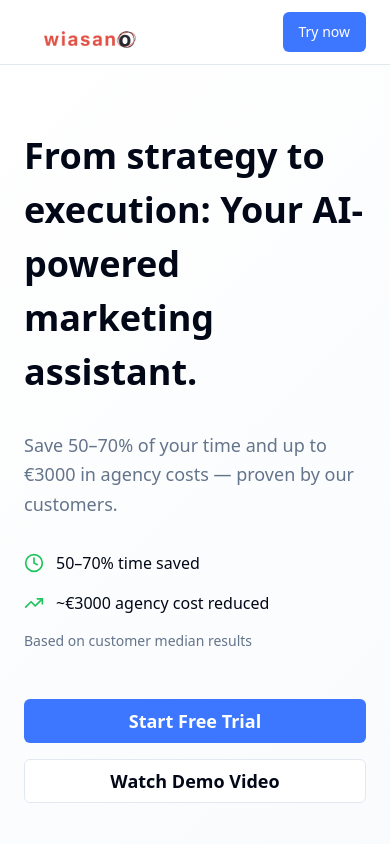
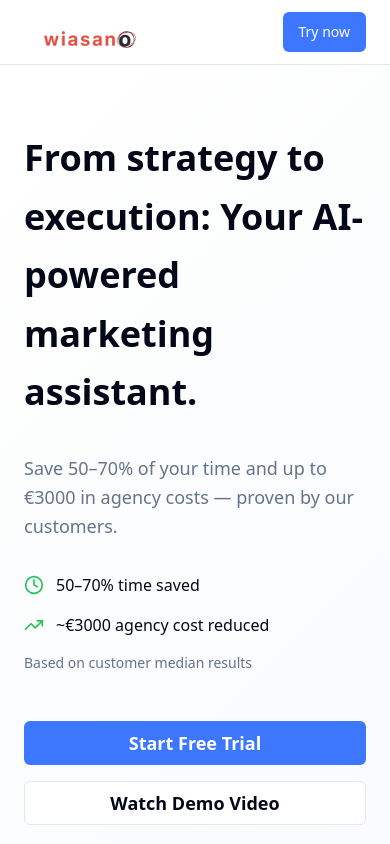
Before and after one commit to zqi4869/curate-program-v2, a React (Vite) app: page / in a window 390 px wide. Shown: the top 844 px of the page. Built offline with nearby package versions, Linux system fonts and the light colour scheme; the HTML template or start-up script is replaced by a standard one.

Commit message:
Adjust Hero section line spacing

```diff
--- a/src/components/Hero.tsx
+++ b/src/components/Hero.tsx
@@ -10,7 +10,7 @@ const Hero = () => {
           {/* Left Content */}
           <div className="space-y-8">
             {/* Main Headline */}
-            <h1 className="text-4xl lg:text-5xl xl:text-6xl font-bold text-foreground leading-normal lg:leading-relaxed">
+            <h1 className="text-4xl lg:text-5xl xl:text-6xl font-bold text-foreground leading-relaxed lg:leading-loose">
               From strategy to execution: Your AI-powered marketing assistant.
             </h1>
 
```
